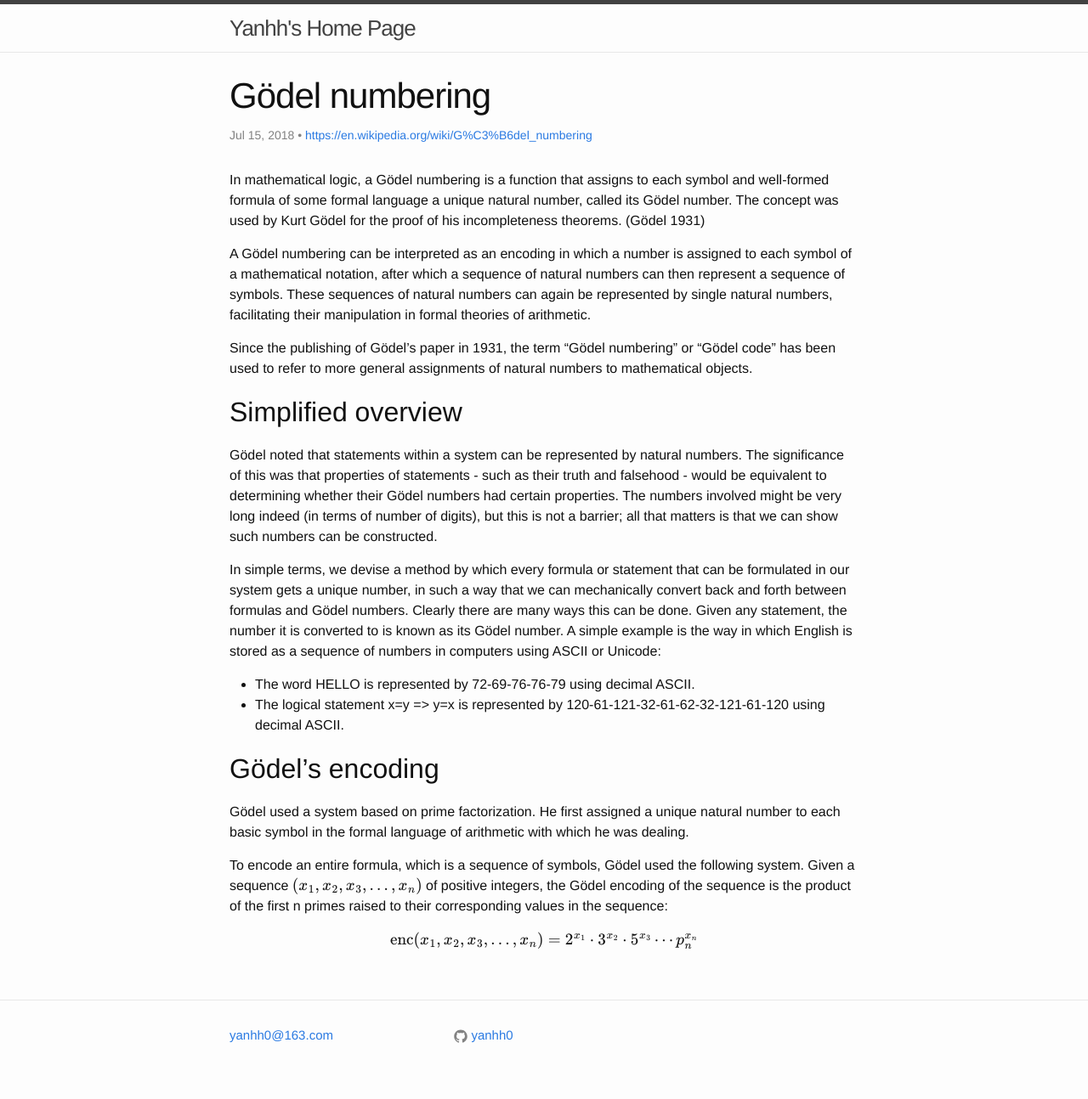
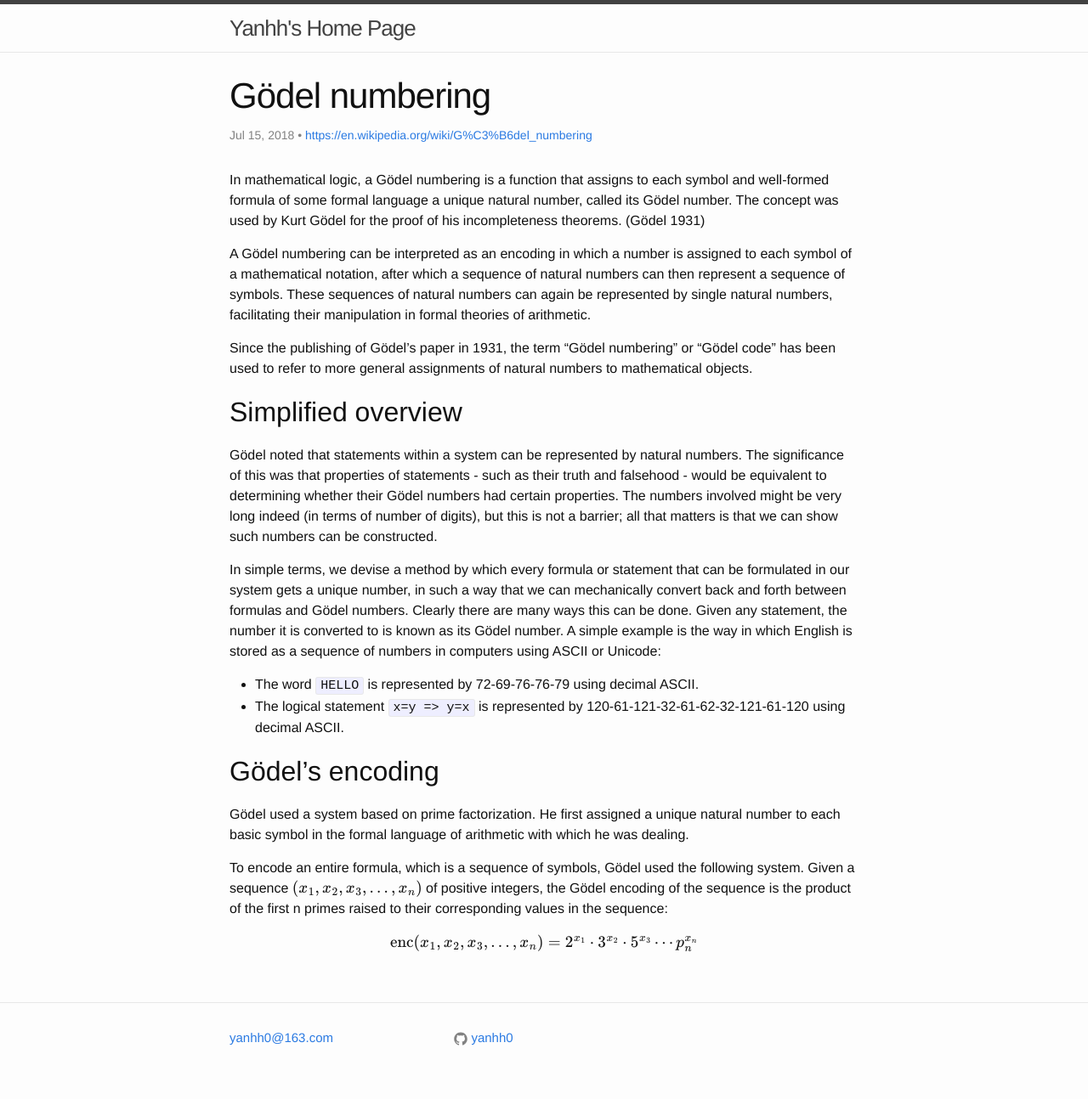
Before and after one commit to ggaarder7/yanhh0.github.io, a Jekyll site: the page built from blog/_posts/2018-07-15-godel-numbering.md, in a window 1280 px wide. Shown: the whole page at 85% size. Built offline with Jekyll 4.4.1, drawn with Linux system fonts in a browser that asks for light colours; formulas are drawn with MathJax 3.

Commit message:
*** empty log message ***

```diff
--- a/blog/_posts/2018-07-15-godel-numbering.md
+++ b/blog/_posts/2018-07-15-godel-numbering.md
@@ -37,8 +37,8 @@ done. Given any statement, the number it is converted to is known as
 its Gödel number. A simple example is the way in which English is
 stored as a sequence of numbers in computers using ASCII or Unicode:
 
-- The word HELLO is represented by 72-69-76-76-79 using decimal ASCII.
-- The logical statement x=y => y=x is represented by
+- The word `HELLO` is represented by 72-69-76-76-79 using decimal ASCII.
+- The logical statement `x=y => y=x` is represented by
   120-61-121-32-61-62-32-121-61-120 using decimal ASCII.
 
 ## Gödel's encoding
```
